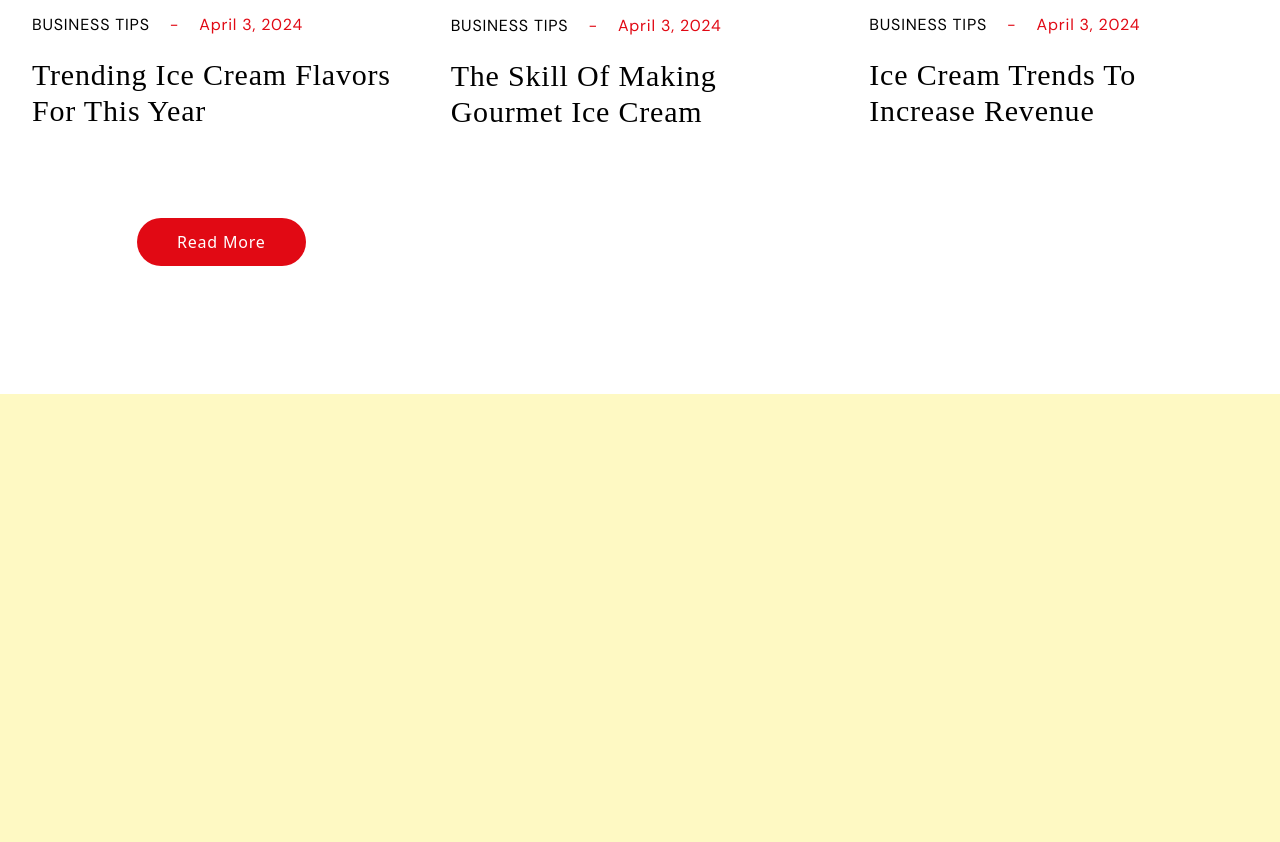
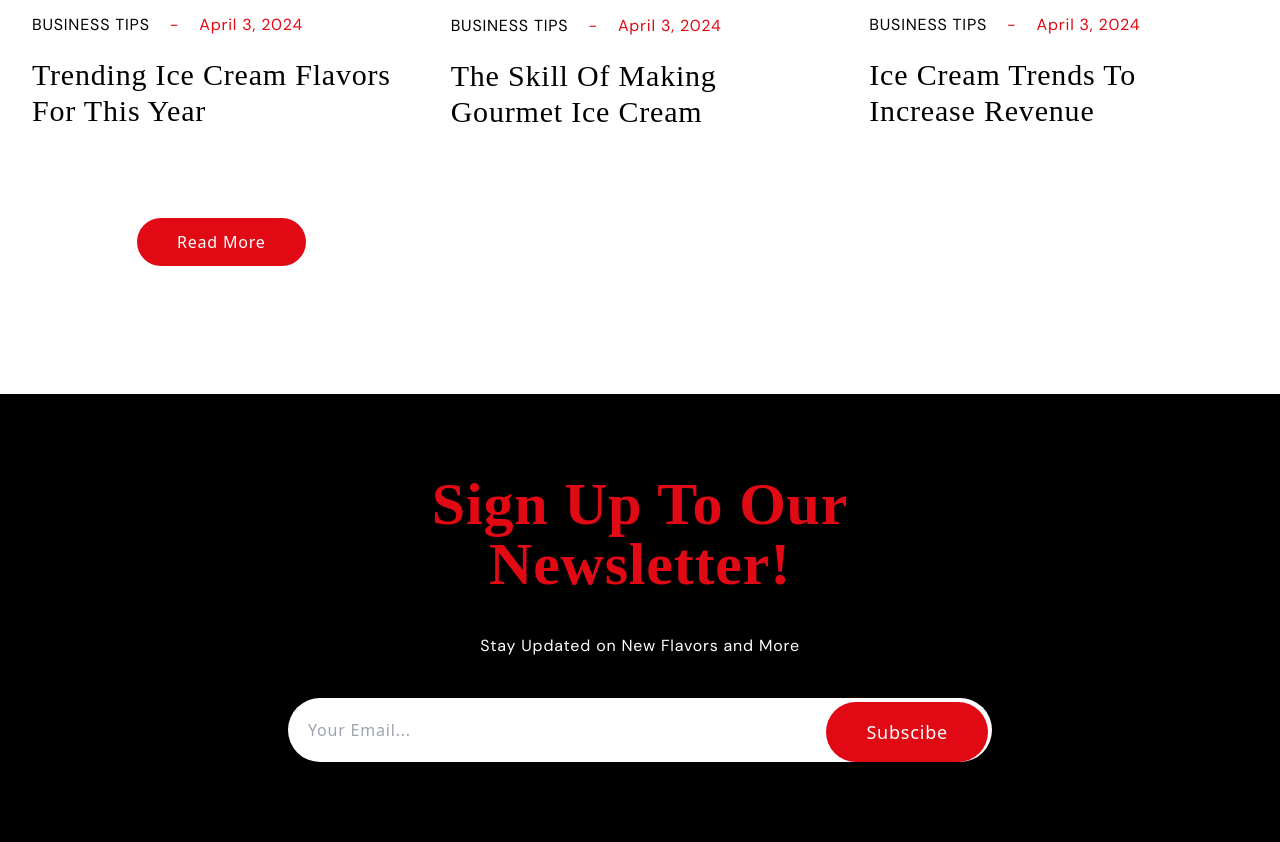
Before and after one commit to dhiraj-1104/Icecream-website, a website built with Vite: page index.html in a window 1280 px wide. Shown: the part 5906-6748 px from the top of the page. Before the commit the page ends 6300 px from the top, so only its background shows below. Built offline with nearby package versions, Linux system fonts and the light colour scheme; a web font is replaced by a local one.

Commit message:
NewsLetter Completed

```diff
--- a/index.html
+++ b/index.html
@@ -737,7 +737,16 @@
     </section>
 
     <!--~~~~~~~~~~~~~~~~~~~ NEWSLETTER ~~~~~~~~~~~~~~~~~~~~~~~~~~-->
-    <footer></footer>
+    <footer class="bg-black text-white">
+      <div class="container max-w-3xl py-20 space-y-5 text-center lg:space-y-10">
+        <h2>Sign up to our newsletter!</h2>
+        <p>Stay Updated on New Flavors and More</p>
+        <div class="relative">
+          <input type="text" placeholder="Your Email..." class="p-5 pr-40 rounded-full w-full outline-none text-black">
+          <button class="absolute top-1 right-1 bg-firstcolor px-5 py-4 rounded-full lg:text-lg lg:px-10 ">Subscibe</button>
+        </div>
+      </div>
+    </footer>
 
     <!--~~~~~~~~~~~~~~~~~~~ SCROLL UP ~~~~~~~~~~~~~~~~~~~~~~~~~~-->
 
```
